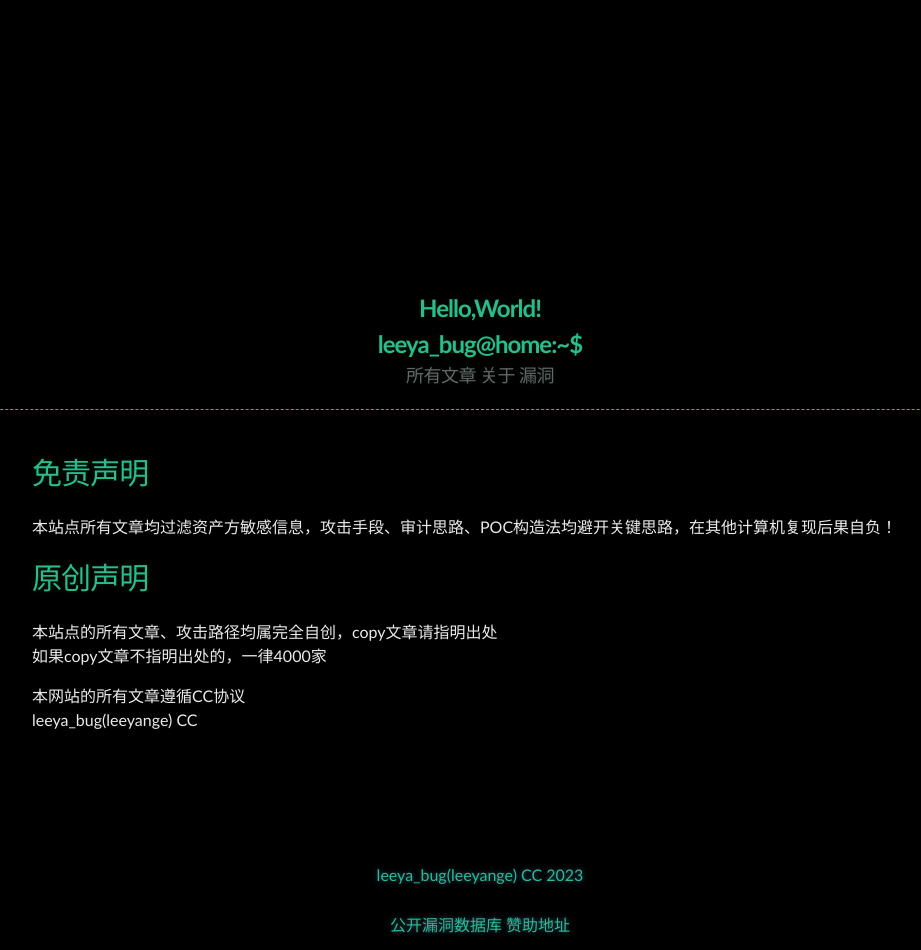
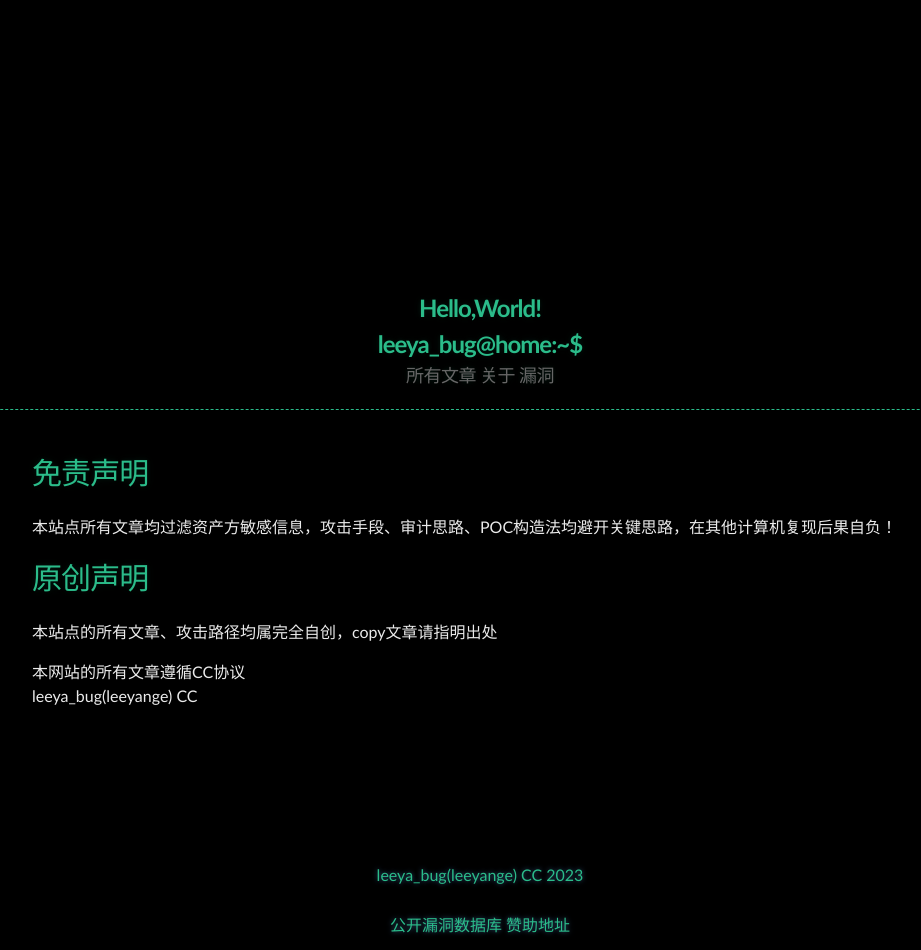
Before and after one commit to Leeyangee/leeyangee.github.io, a Jekyll site: the page built from about.md, in a window 1280 px wide. Shown: the whole page, without its empty margins (160-1081 px from the left). Built offline with Jekyll 4.4.1, drawn with Linux system fonts in a browser that asks for light colours.

Commit message:
Update about.md

```diff
--- a/about.md
+++ b/about.md
@@ -10,7 +10,6 @@ title: 关于
 # [](#header-1)原创声明
 
 本站点的所有文章、攻击路径均属完全自创，copy文章请指明出处
-如果copy文章不指明出处的，一律4000家
 
 本网站的所有文章遵循CC协议
 leeya_bug(leeyange) CC
```
